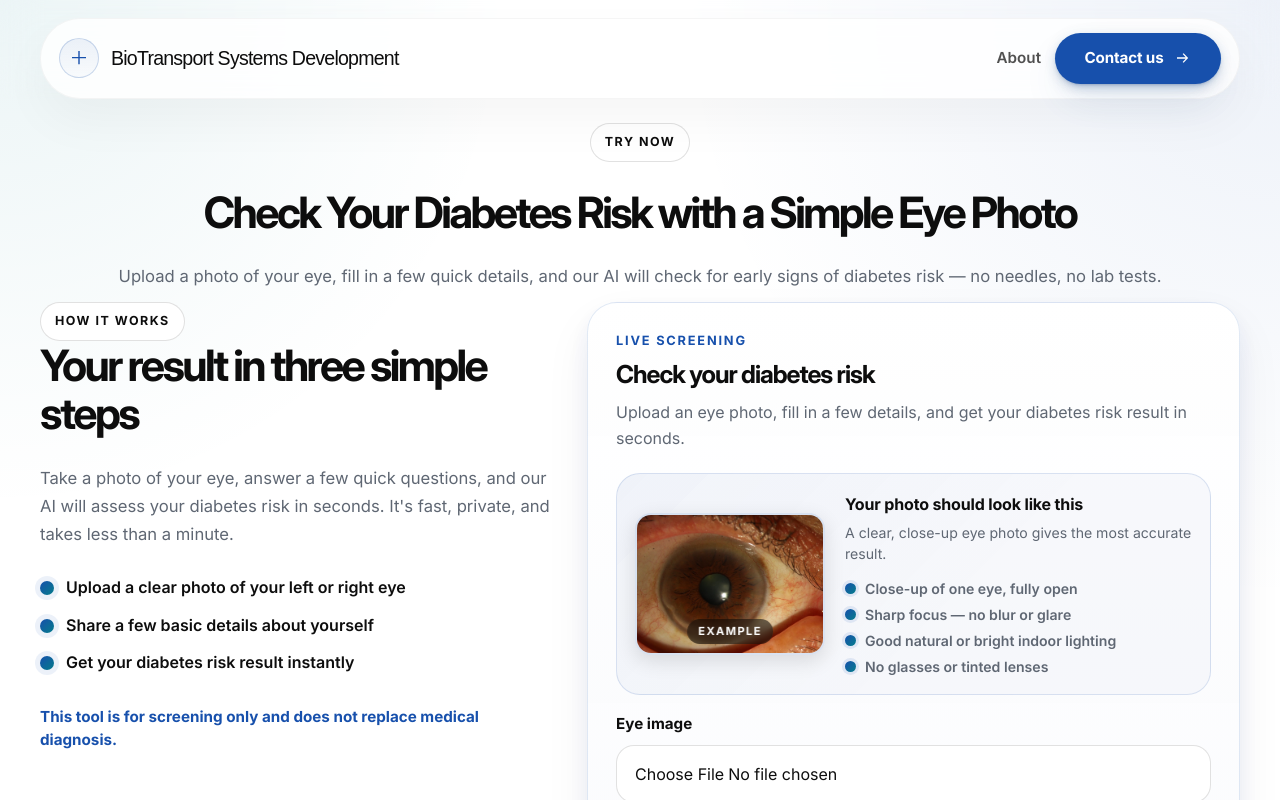
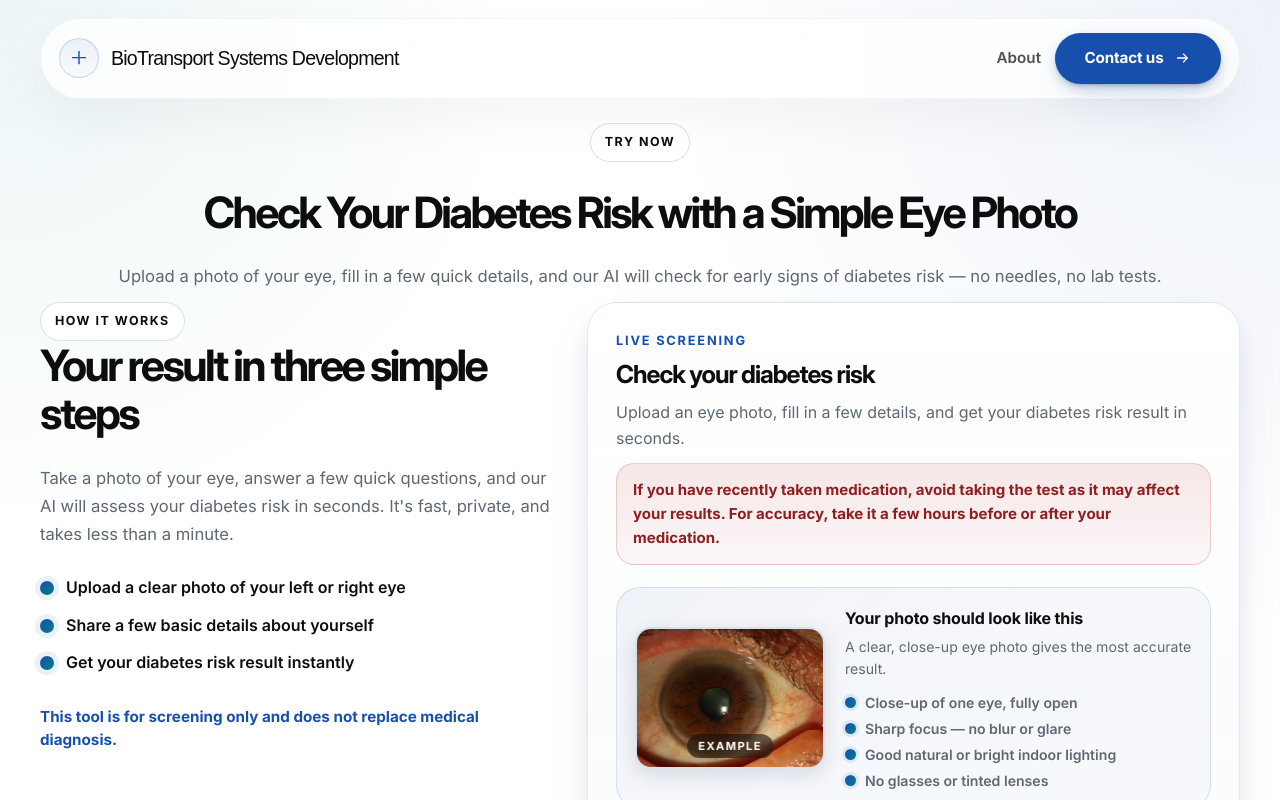
Before and after one commit to AnNik79/diabetes-website-26, a Next.js app: page /try-now in a window 1280 px wide. Shown: the top 800 px of the page. Built offline with nearby package versions, Linux system fonts and the light colour scheme; a web font is replaced by a local one.

Commit message:
Add a disclaimer about medication usage

```diff
--- a/app/globals.css
+++ b/app/globals.css
@@ -413,6 +413,18 @@ summary::-webkit-details-marker {
   line-height: 1.6;
 }
 
+.hero-demo-disclaimer {
+  margin: 2px 0 0;
+  border: 1px solid rgba(191, 59, 59, 0.22);
+  border-radius: 18px;
+  padding: 14px 16px;
+  background: linear-gradient(180deg, rgba(191, 59, 59, 0.12), rgba(191, 59, 59, 0.04));
+  color: #8f1f1f;
+  font-size: 0.94rem;
+  font-weight: 700;
+  line-height: 1.6;
+}
+
 .hero-demo-form {
   display: grid;
   gap: 18px;
--- a/components/hero-try-now.tsx
+++ b/components/hero-try-now.tsx
@@ -219,6 +219,10 @@ export function TryNowForm() {
         <p className="hero-demo-copy">
           Upload an eye photo, fill in a few details, and get your diabetes risk result in seconds.
         </p>
+        <p className="hero-demo-disclaimer">
+          If you have recently taken medication, avoid taking the test as it may affect your
+          results. For accuracy, take it a few hours before or after your medication.
+        </p>
       </div>
 
       <form className="hero-demo-form" onSubmit={handleSubmit}>
```
